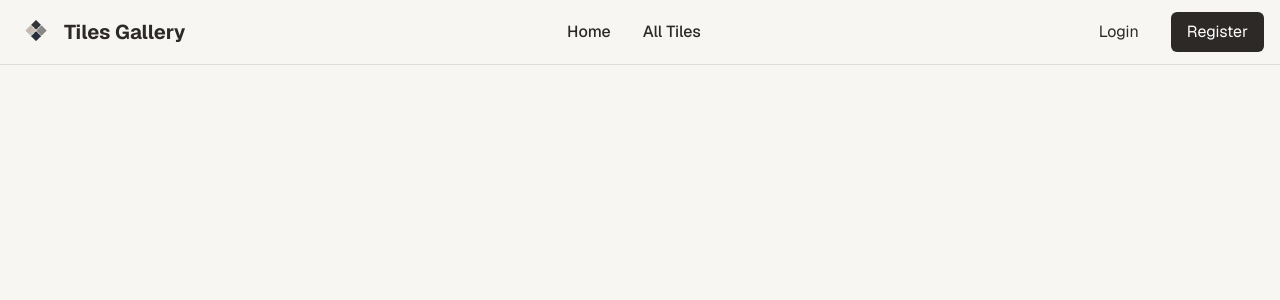
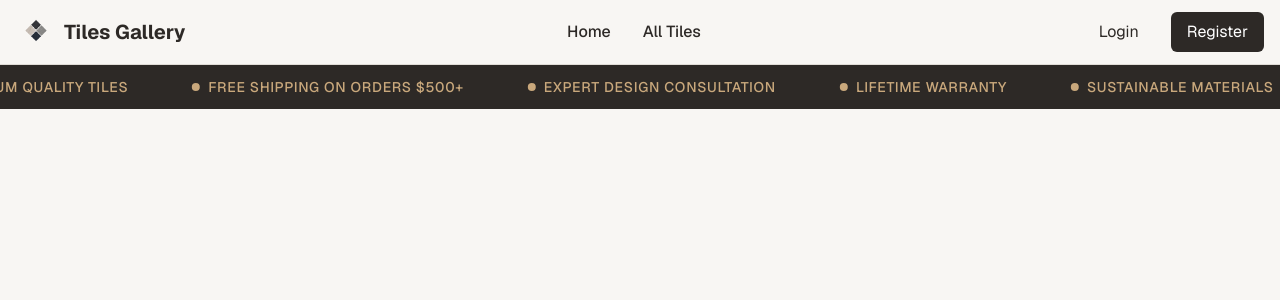
Before and after one commit to RedwanHaasaan/Tiles-Gallery, a Next.js app: page / in a window 1280 px wide. Shown: the top 300 px of the page. Built offline with nearby package versions, Linux system fonts and the light colour scheme.

Commit message:
Refactor: remove layout and page components; Feat: add marquee animation styles

```diff
--- a/src/app/globals.css
+++ b/src/app/globals.css
@@ -78,3 +78,17 @@
   --color-border: var(--border);
   --color-ring: var(--ring);
 }
+
+/* Marquee Animation */
+@keyframes marquee {
+  0% {
+    transform: translateX(0%);
+  }
+  100% {
+    transform: translateX(-50%);
+  }
+}
+
+.animate-marquee {
+  animation: marquee 30s linear infinite;
+}
--- a/src/app/page.js
+++ /dev/null
@@ -1,9 +0,0 @@
-import Navbar from "@/components/Navbar";
-
-export default function Home() {
-  return (
-    <div>
-      <Navbar/>
-    </div>
-  );
-}
--- /dev/null
+++ b/src/app/page.jsx
@@ -0,0 +1,20 @@
+import Marquee from "@/components/Marquee";
+import Navbar from "@/components/Navbar";
+
+export default function Home() {
+  const marqueeItems = [
+    'Premium Quality Tiles',
+    'Free Shipping on Orders $500+',
+    'Expert Design Consultation',
+    'Lifetime Warranty',
+    'Sustainable Materials',
+    'Worldwide Delivery',
+  ]
+
+  return (
+    <div className="min-h-screen flex flex-col">
+      <Navbar/>
+      <Marquee items={marqueeItems} speed={35} />
+    </div>
+  );
+}
--- /dev/null
+++ b/src/components/Marquee.jsx
@@ -0,0 +1,24 @@
+"use client";
+export default function Marquee({ items, speed = 30, className = '' }) {
+  // Duplicate items to create seamless loop
+  const duplicatedItems = [...items, ...items]
+
+  return (
+    <div className={`overflow-hidden bg-[#2d2926] py-3 ${className}`}>
+      <div
+        className="flex whitespace-nowrap animate-marquee"
+        style={{ animationDuration: `${speed}s` }}
+      >
+        {duplicatedItems.map((item, index) => (
+          <span
+            key={index}
+            className="mx-8 text-[#c9a87c] font-medium text-sm uppercase tracking-wider flex items-center gap-2"
+          >
+            <span className="w-2 h-2 bg-[#c9a87c] rounded-full"></span>
+            {item}
+          </span>
+        ))}
+      </div>
+    </div>
+  )
+}
```
Also changed, not shown: src/app/layout.jsx (renamed from src/app/layout.js).
